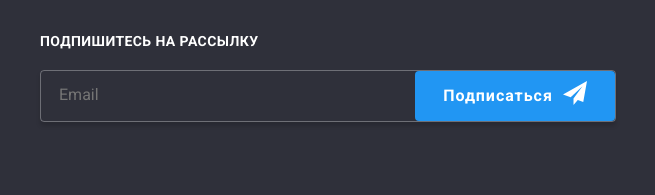
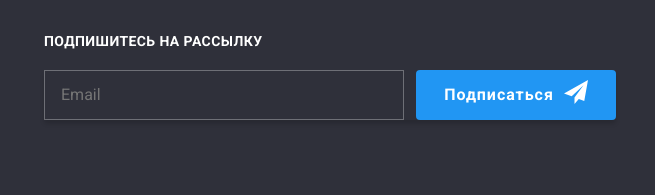
Before and after one commit to Stavr101/goit-markup-hw-07, a plain HTML site: page index.html in a window 1280 px wide. Shown: the part 2715-2910 px from the top of the page, 609-1264 px from the left. Drawn offline with nearby package versions, Linux system fonts and the light colour scheme.

Commit message:
finish 12.04.2022

```diff
--- a/css/style.css
+++ b/css/style.css
@@ -533,21 +533,26 @@ address {
 }
 
 .social-subscription {
-  border: 1px solid rgba(255, 255, 255, 0.3);
   display: flex;
   border-radius: 4px;
 
-  padding-left: 16px;
   /* margin-right: 12px; */
   min-width: 358px;
   font-size: 16px;
   box-shadow: 0px 4px 4px rgba(0, 0, 0, 0.15);
 }
 
+.mail-subscription {
+  border: 1px solid rgba(255, 255, 255, 0.3);
+
+  margin-right: 12px;
+}
+
 .mail {
   min-width: 358px;
   padding-top: 15px;
   padding-bottom: 15px;
+  padding-left: 16px;
   border: none;
   outline: none;
   background-color: var(--footer-background-color);
```
